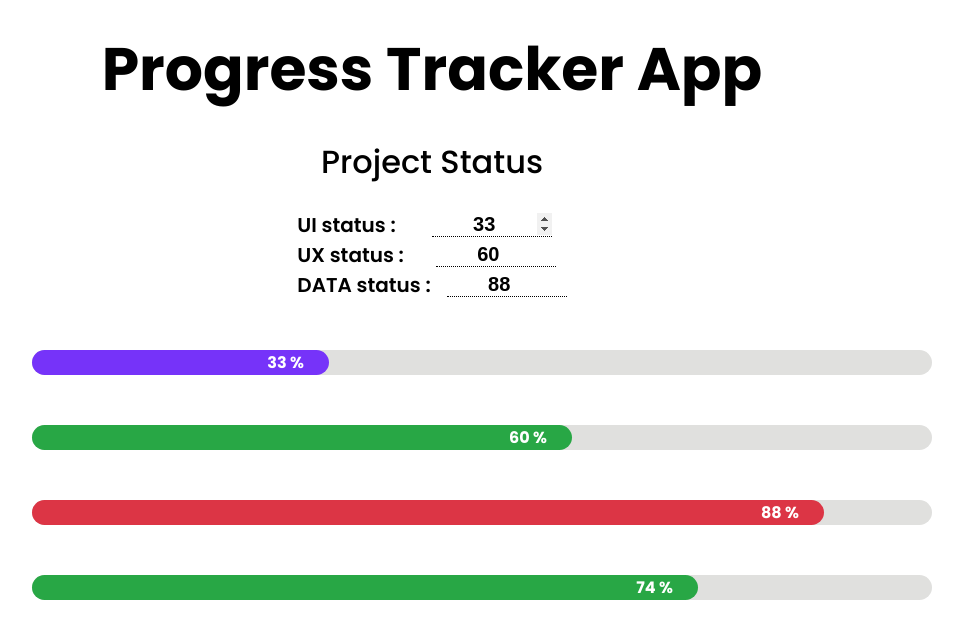
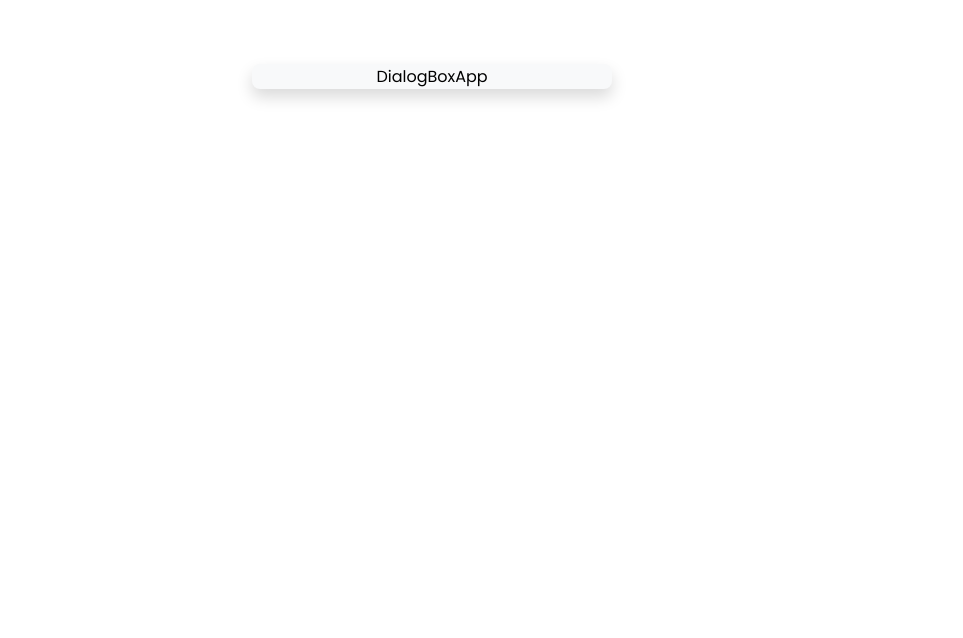
Before and after one commit to spectr-e/react-projects, a React (Vite) app: page / in a window 1280 px wide. Shown: the top 638 px of the page, without its empty margins (208-1171 px from the left). Built offline with nearby package versions, Linux system fonts and the light colour scheme.

Commit message:
feat(DialogBoxApp): Create codebase for app project 13

```diff
--- a/src/App.jsx
+++ b/src/App.jsx
@@ -14,6 +14,7 @@ import {
   SlideToUnlockApp,
   TemperatureControllerApp,
   TestimonialsApp,
+  DialogBoxApp,
 } from './Projects'
 
 function App() {
@@ -31,7 +32,8 @@ function App() {
         {/* <SliderApp /> */}
         {/* <HiddenSearchBarApp /> */}
         {/* <MagicPopupApp /> */}
-        <ProgressTrackerApp />
+        {/* <ProgressTrackerApp /> */}
+        <DialogBoxApp />
       </div>
     </div>
   )
--- /dev/null
+++ b/src/Projects/13-dialog-box-app/DialogBoxApp.jsx
@@ -0,0 +1,9 @@
+const DialogBoxApp = ({ width = 360 }) => {
+  return (
+    <div className='card bg-light m-auto mt-4' style={{ width: width }}>
+      DialogBoxApp
+    </div>
+  )
+}
+
+export default DialogBoxApp
--- a/src/Projects/index.js
+++ b/src/Projects/index.js
@@ -11,8 +11,10 @@ import SliderApp from './09-slider-app/SliderApp'
 import HiddenSearchBarApp from './10-hidden-searchbar-app/HiddenSearchBarApp'
 import MagicPopupApp from './11-magic-popup-app/MagicPopupApp'
 import ProgressTrackerApp from './12-progress-tracker-app/ProgressTrackerApp'
+import DialogBoxApp from './13-dialog-box-app/DialogBoxApp'
 
 export {
+  DialogBoxApp,
   ProgressTrackerApp,
   MagicPopupApp,
   HiddenSearchBarApp,
```
